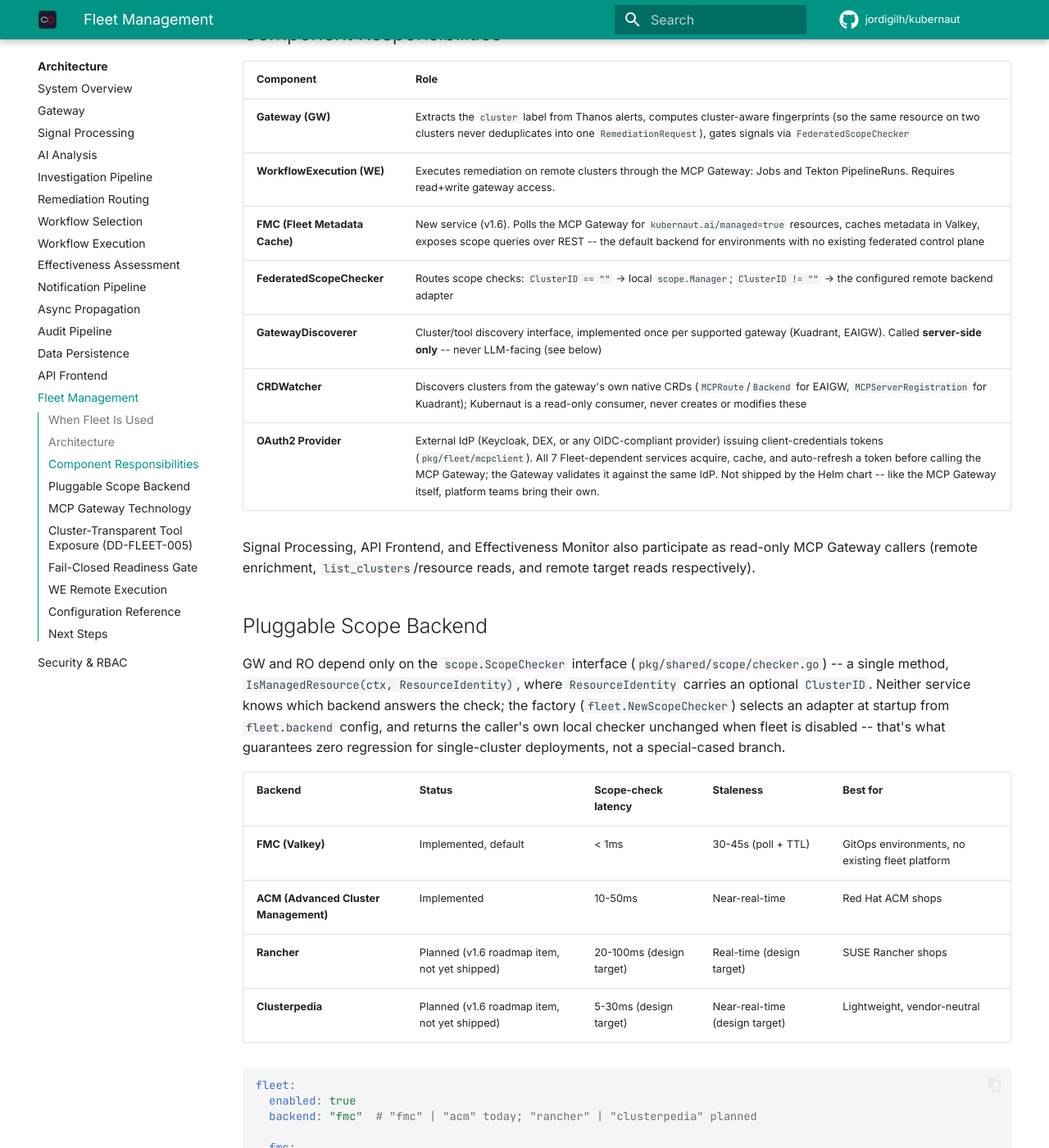
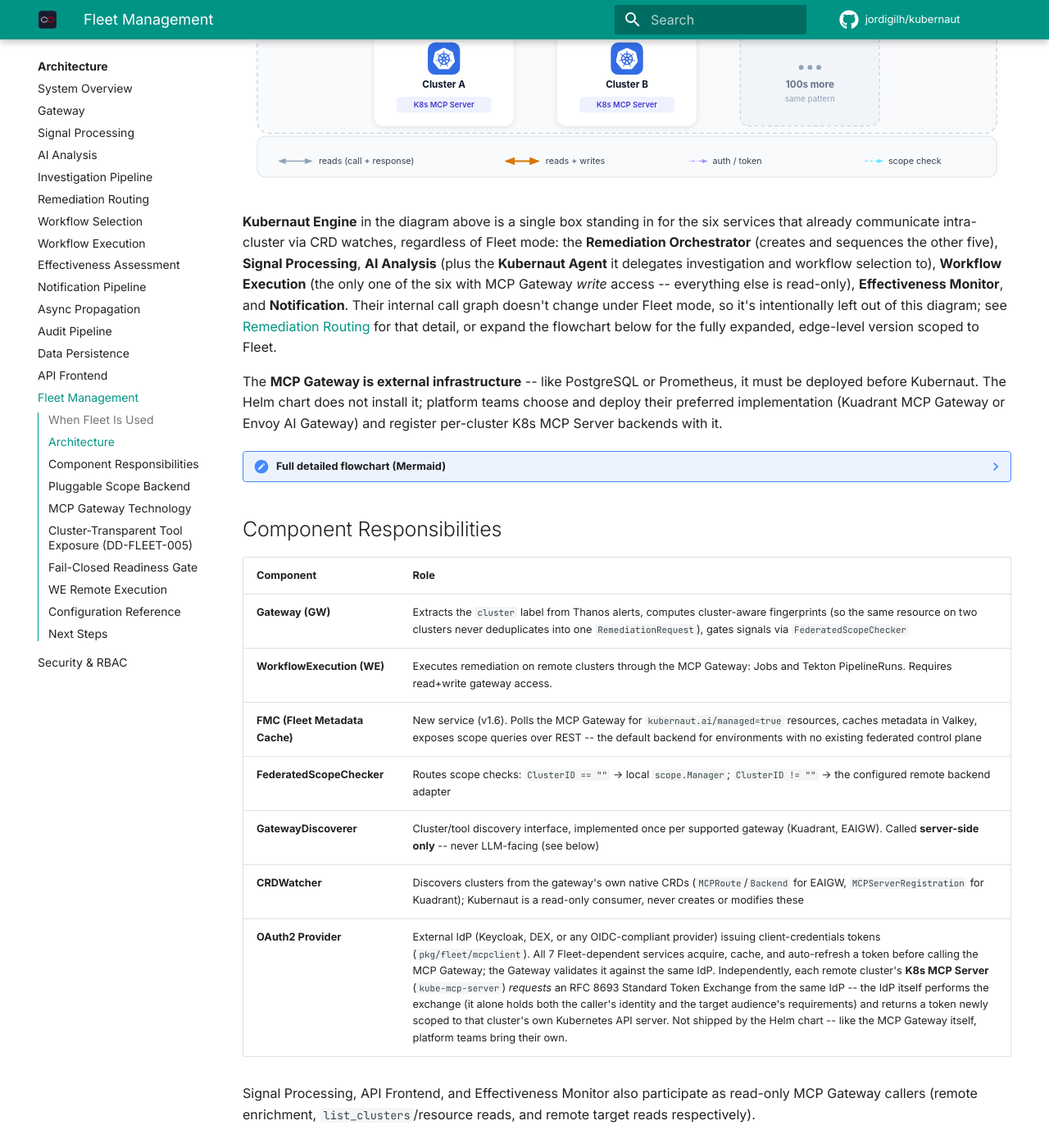
Before and after one commit to jordigilh/kubernaut-docs, an MkDocs documentation site: the page built from docs/architecture/fleet.md, in a window 1280 px wide and 1400 px high, scrolled down 1297 px. Shown: the whole window at 82% size. Built offline with MkDocs 1.6.1 and Material for MkDocs 9.7.7, drawn with Linux system fonts in a browser that asks for light colours; comment, search, counter and statistics services are not loaded; the version menu is left out.

Commit message:
docs(fleet): embed diagram and clarify topology

````diff
--- a/docs/architecture/fleet.md
+++ b/docs/architecture/fleet.md
@@ -13,50 +13,58 @@ Fleet is opt-in per deployment (`fleet.enabled: true` in Helm values / `spec.fle
 
 ## Architecture
 
-```mermaid
-flowchart TB
-    subgraph Mgmt["Management Cluster"]
-        Thanos["Thanos Querier<br/><small>multi-cluster Prometheus</small>"] -->|alerts, cluster label| GW["Gateway"]
-        GW --> RO["Remediation<br/>Orchestrator"]
-        RO --> SP["Signal<br/>Processing"]
-        RO --> AA["AI Analysis"]
-        AA --> KA["Kubernaut Agent"]
-        RO --> WE["Workflow<br/>Execution"]
-        AF["API Frontend"]
-        EM["Effectiveness<br/>Monitor"]
-        FMC["FMC<br/><small>Fleet Metadata Cache</small>"]
+![Fleet architecture: Kubernaut Engine (hub-cluster core services), scope-check backend, OAuth2 provider, and the MCP Gateway boundary to remote clusters, each running a K8s MCP Server](../assets/images/fleet-architecture.svg)
 
-        GW -.->|"scope check<br/>p95 &lt; 50ms"| FSC["FederatedScopeChecker"]
-        RO -.->|scope check| FSC
-        FSC -->|local| K8sAPI["local K8s API"]
-        FSC -->|remote| Backend["scope.ScopeChecker<br/>backend adapter"]
-        Backend --> Valkey[("Valkey<br/>(FMC default)")]
-        FMC -->|polls, writes| Valkey
-
-        GW -.->|read| GWY
-        KA -.->|read| GWY
-        RO -.->|read| GWY
-        SP -.->|read| GWY
-        AF -.->|read| GWY
-        EM -.->|read| GWY
-        FMC -.->|read: cluster registry| GWY
-        WE -->|"read + write<br/>(remediation)"| GWY["MCP Gateway<br/><small>Kuadrant or Envoy AI Gateway</small>"]
-
-        IdP["OAuth2 Provider<br/><small>e.g. Keycloak, DEX</small>"]
-        GW -.->|"client-credentials<br/>(all 7 Fleet-dependent services)"| IdP
-        GWY -.->|validates token| IdP
-    end
-
-    GWY --> MCPa["K8s MCP Server<br/>Cluster A"]
-    GWY --> MCPb["K8s MCP Server<br/>Cluster B"]
-    GWY --> MCPc["K8s MCP Server<br/>Cluster C"]
-
-    MCPa --> ClusterA[("Cluster A")]
-    MCPb --> ClusterB[("Cluster B")]
-    MCPc --> ClusterC[("Cluster C")]
-```
+**Kubernaut Engine** in the diagram above is a single box standing in for the six services that already communicate intra-cluster via CRD watches, regardless of Fleet mode: the **Remediation Orchestrator** (creates and sequences the other five), **Signal Processing**, **AI Analysis** (plus the **Kubernaut Agent** it delegates investigation and workflow selection to), **Workflow Execution** (the only one of the six with MCP Gateway *write* access -- everything else is read-only), **Effectiveness Monitor**, and **Notification**. Their internal call graph doesn't change under Fleet mode, so it's intentionally left out of this diagram; see [Remediation Routing](remediation-routing.md) for that detail, or expand the flowchart below for the fully expanded, edge-level version scoped to Fleet.
 
 The **MCP Gateway is external infrastructure** -- like PostgreSQL or Prometheus, it must be deployed before Kubernaut. The Helm chart does not install it; platform teams choose and deploy their preferred implementation (Kuadrant MCP Gateway or Envoy AI Gateway) and register per-cluster K8s MCP Server backends with it.
+
+??? note "Full detailed flowchart (Mermaid)"
+    The diagram above simplifies the exact edge-level relationships for readability. For the complete, precise call graph including every scope-check and MCP Gateway read/write edge:
+
+    ```mermaid
+    flowchart TB
+        Thanos["Thanos Querier<br/><small>multi-cluster Prometheus</small>"] -->|alerts, cluster label| GW["Gateway"]
+        AF["API Frontend"]
+
+        subgraph Engine["Kubernaut Engine"]
+            direction LR
+            RO["Remediation<br/>Orchestrator"] --> SP["Signal<br/>Processing"]
+            SP --> AA["AI Analysis"] --> KA["Kubernaut Agent"]
+            AA --> WE["Workflow<br/>Execution"]
+            RO --> EM["Effectiveness<br/>Monitor"]
+        end
+
+        GW -->|creates RemediationRequest| RO
+        AF -->|"creates +<br/>watches RemediationRequest"| RO
+
+        subgraph ScopeBackend["Scope Check Backend"]
+            direction LR
+            FSC["FederatedScopeChecker"] -->|local| K8sAPI["local K8s API"]
+            FSC -->|remote| Backend["scope.ScopeChecker<br/>adapter (FMC / ACM / ...)"]
+            Backend --> Valkey[("Valkey<br/>(FMC default)")]
+            FMC["FMC<br/><small>Fleet Metadata Cache</small>"] -->|polls, writes| Valkey
+        end
+
+        GW & RO -.->|scope check| FSC
+
+        IdP(["OAuth2 Provider<br/><small>e.g. Keycloak, DEX</small>"])
+        GW -.->|"client-credentials<br/>(all 7 Fleet-dependent services)"| IdP
+
+        Engine -.->|"read<br/>(6 services)"| GWY
+        WE -->|"read + write<br/>(remediation)"| GWY["MCP Gateway<br/><small>Kuadrant or Envoy AI Gateway</small>"]
+        AF -.->|read| GWY
+        FMC -.->|"read:<br/>cluster registry"| GWY
+        GWY <-.->|validates token| IdP
+
+        GWY --> MCPa["K8s MCP Server<br/>Cluster A"] --> ClusterA[("Cluster A")]
+        GWY --> MCPb["K8s MCP Server<br/>Cluster B"] --> ClusterB[("Cluster B")]
+        GWY -.->|"same pattern,<br/>100s more clusters"| MCPc["..."]
+
+        MCPa -.->|"requests token exchange, RFC 8693<br/><small>(every cluster's MCP server does this independently)</small>"| IdP
+    ```
+
+    Two distinct OAuth2 interactions happen against the same IdP, and the Gateway is not involved in either: the MCP Gateway only **validates** the caller's client-credentials token at the edge. The actual **RFC 8693 Standard Token Exchange** is performed by the **OAuth2 Provider itself** -- it is the only party that holds both the caller's identity (the passthrough token it already issued) and the target audience's requirements (the client-scope/audience-mapper assignment for `kube-mcp-server`), so only it can validate the old token and mint the new one. Each remote cluster's `kube-mcp-server` merely **requests** this exchange (`POST .../protocol/openid-connect/token` with `grant_type=urn:ietf:params:oauth:grant-type:token-exchange`, per its `keycloak-v1` exchange strategy) and receives back a token newly scoped to its own Kubernetes API server.
 
 ## Component Responsibilities
 
@@ -68,7 +76,7 @@ The **MCP Gateway is external infrastructure** -- like PostgreSQL or Prometheus,
 | **FederatedScopeChecker** | Routes scope checks: `ClusterID == ""` -> local `scope.Manager`; `ClusterID != ""` -> the configured remote backend adapter |
 | **GatewayDiscoverer** | Cluster/tool discovery interface, implemented once per supported gateway (Kuadrant, EAIGW). Called **server-side only** -- never LLM-facing (see below) |
 | **CRDWatcher** | Discovers clusters from the gateway's own native CRDs (`MCPRoute`/`Backend` for EAIGW, `MCPServerRegistration` for Kuadrant); Kubernaut is a read-only consumer, never creates or modifies these |
-| **OAuth2 Provider** | External IdP (Keycloak, DEX, or any OIDC-compliant provider) issuing client-credentials tokens (`pkg/fleet/mcpclient`). All 7 Fleet-dependent services acquire, cache, and auto-refresh a token before calling the MCP Gateway; the Gateway validates it against the same IdP. Not shipped by the Helm chart -- like the MCP Gateway itself, platform teams bring their own. |
+| **OAuth2 Provider** | External IdP (Keycloak, DEX, or any OIDC-compliant provider) issuing client-credentials tokens (`pkg/fleet/mcpclient`). All 7 Fleet-dependent services acquire, cache, and auto-refresh a token before calling the MCP Gateway; the Gateway validates it against the same IdP. Independently, each remote cluster's **K8s MCP Server** (`kube-mcp-server`) *requests* an RFC 8693 Standard Token Exchange from the same IdP -- the IdP itself performs the exchange (it alone holds both the caller's identity and the target audience's requirements) and returns a token newly scoped to that cluster's own Kubernetes API server. Not shipped by the Helm chart -- like the MCP Gateway itself, platform teams bring their own. |
 
 Signal Processing, API Frontend, and Effectiveness Monitor also participate as read-only MCP Gateway callers (remote enrichment, `list_clusters`/resource reads, and remote target reads respectively).
 
````
